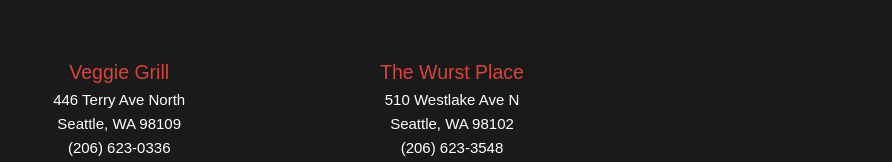
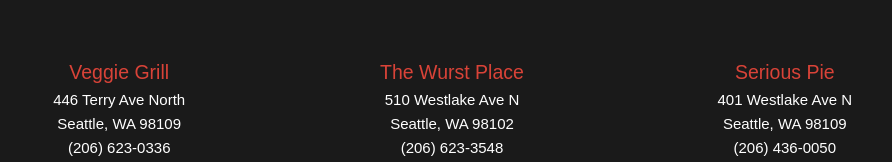
Before and after one commit to bentongreen/hour-long-lunch, a website: page public/martinilunch.html in a window 1280 px wide. Shown: the part 963-1125 px from the top of the page, without its empty margins (188-1080 px from the left). Drawn offline with nearby package versions, Linux system fonts and the light colour scheme; a web font is replaced by a local one.

Commit message:
add one more spot to martini lunch

```diff
--- a/public/martinilunch.html
+++ b/public/martinilunch.html
@@ -150,7 +150,14 @@
         <a href="https://www.facebook.com/thewurstplace"><img src="img/facebook.png"></a>
         <a href="https://twitter.com/thewurstplace"><img src="img/twitter.png"></a><br>
       </div><!-- end four columns -->
-    </div><!-- end row -->
+
+      <div class="four columns martini-content">
+        <a href="http://www.seriouspieseattle.com/westlake">Serious Pie</a><br>
+        401 Westlake Ave N<br>
+        Seattle, WA 98109<br>
+        (206) 436-0050<br>
+      </div><!-- end four columns"-->
+      </div><!-- end row -->
 
   </div><!-- end container -->
 </div><!-- end section -->
```
